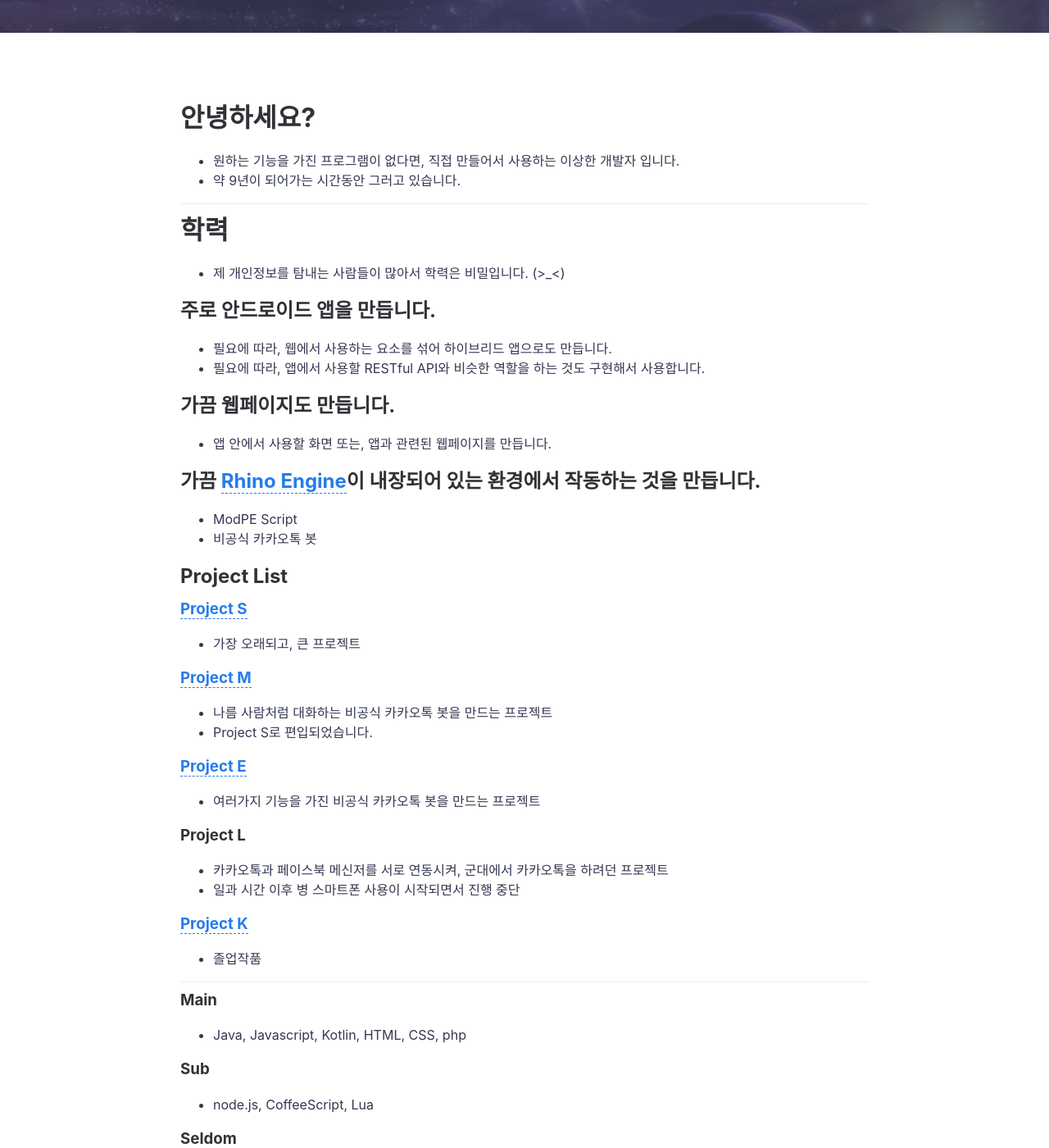
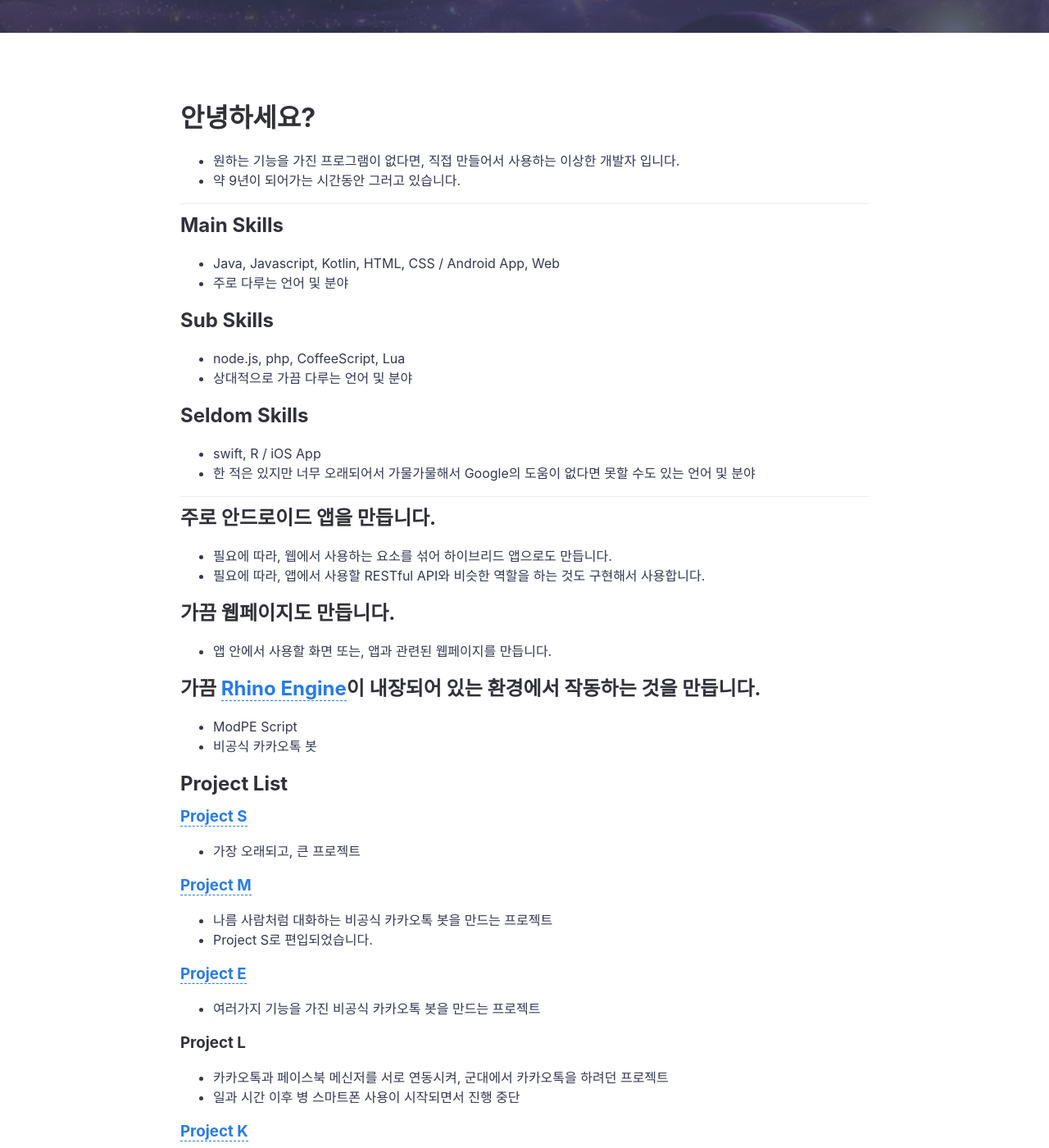
Before and after one commit to DarkTornado/Portfolio, a Jekyll site: the page built from _posts/1970-01-01-main.md, in a window 1280 px wide and 1400 px high, scrolled down 536 px. Shown: the whole window at 82% size. Built offline with Jekyll 4.4.1, drawn with Linux system fonts in a browser that asks for light colours; comment, search, counter and statistics services are not loaded.

Commit message:
위치 수정

```diff
--- a/_posts/1970-01-01-main.md
+++ b/_posts/1970-01-01-main.md
@@ -11,8 +11,19 @@ featured-img: DarkTornado.png
 
 ***
 
-# 학력
-* 제 개인정보를 탐내는 사람들이 많아서 학력은 비밀입니다. (>_<)
+## Main Skills
+* Java, Javascript, Kotlin, HTML, CSS / Android App, Web
+* 주로 다루는 언어 및 분야
+
+## Sub Skills
+* node.js, php, CoffeeScript, Lua
+* 상대적으로 가끔 다루는 언어 및 분야
+
+## Seldom Skills
+* swift, R / iOS App
+* 한 적은 있지만 너무 오래되어서 가물가물해서 Google의 도움이 없다면 못할 수도 있는 언어 및 분야
+
+***
 
 ## 주로 안드로이드 앱을 만듭니다.
 * 필요에 따라, 웹에서 사용하는 요소를 섞어 하이브리드 앱으로도 만듭니다.
```
Also changed, not shown: other parts of _posts/1970-01-01-main.md (+0 -11 lines).
